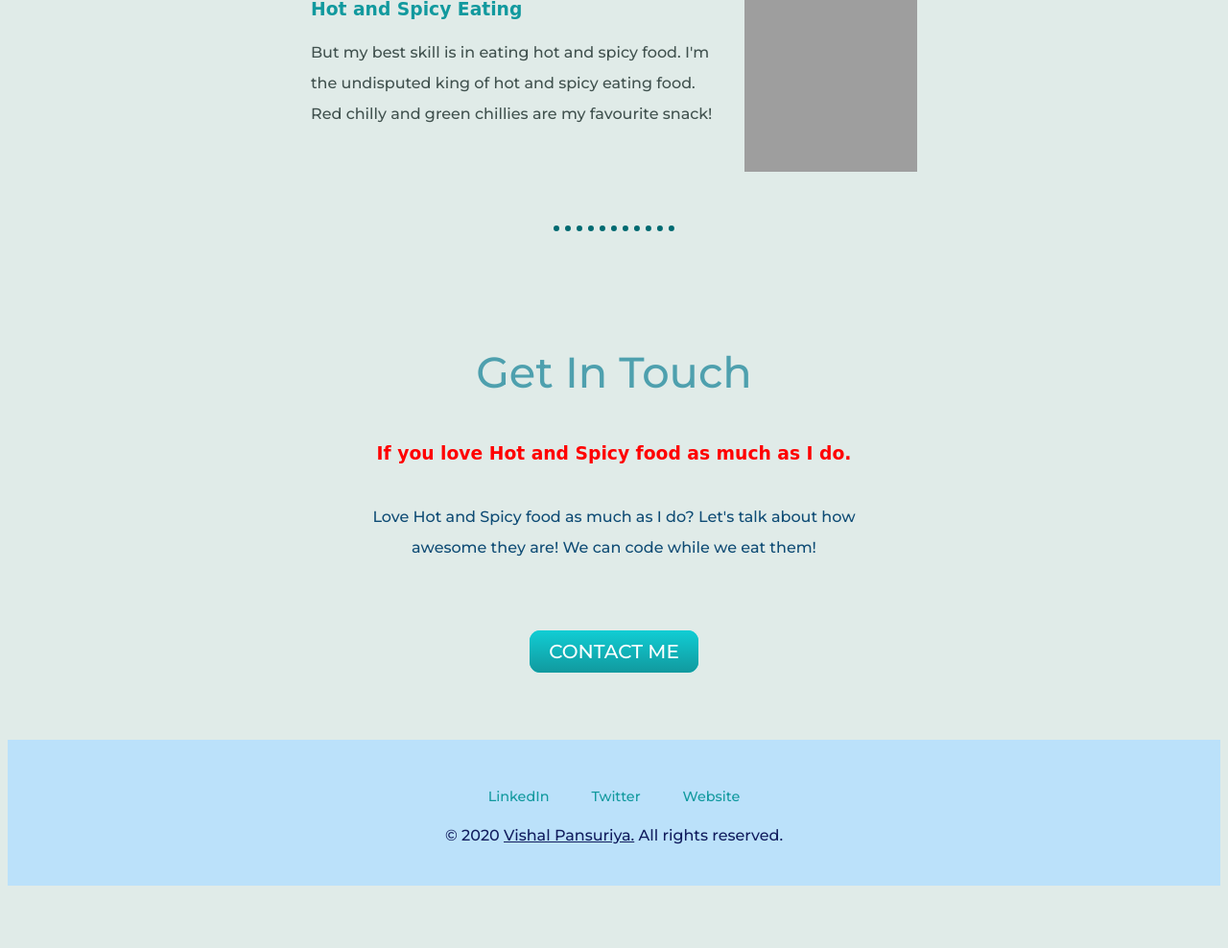
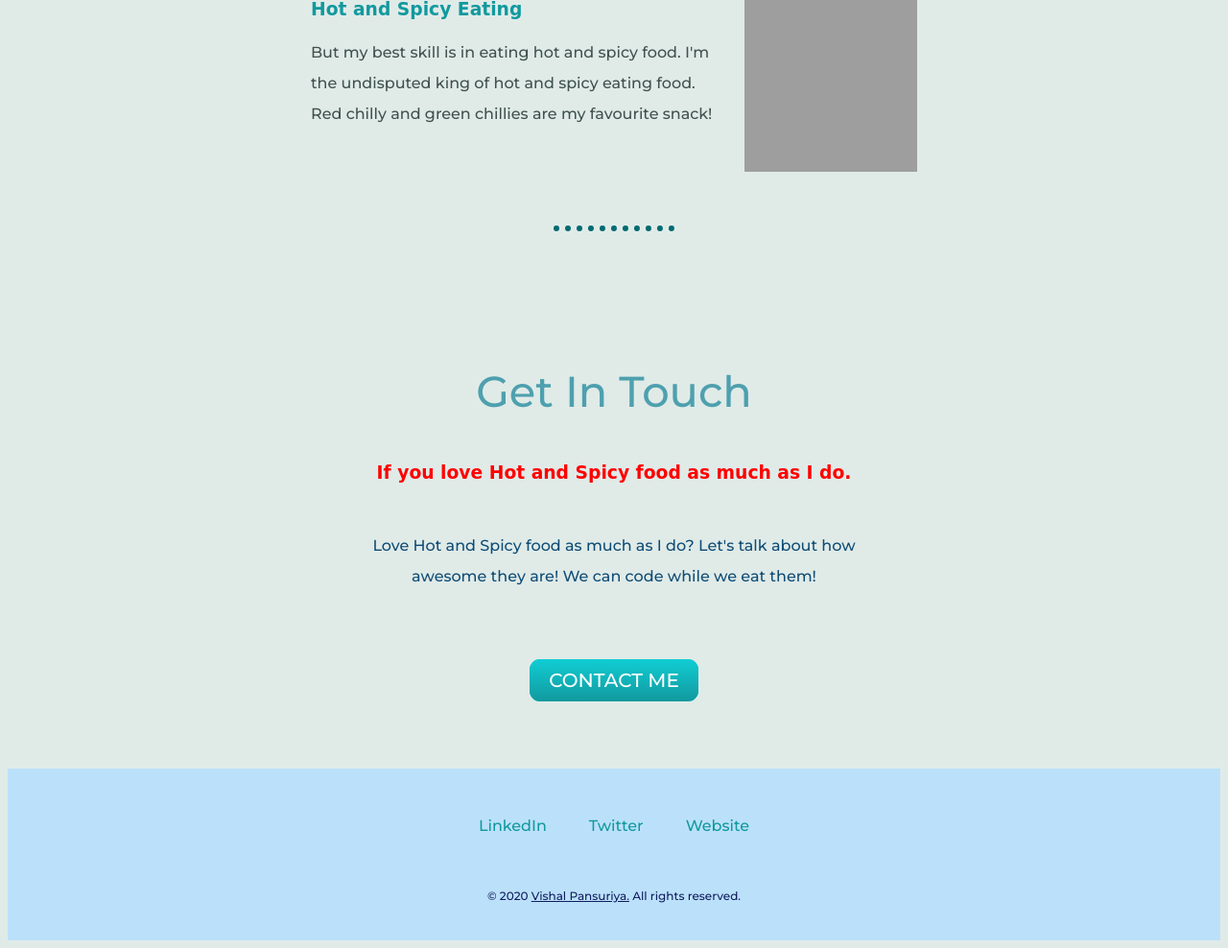
Before and after one commit to VishalP130821/new_cv, a PHP site: page / in a window 1280 px wide. Shown: the part 2204-3192 px from the top of the page at 96% size. Before the commit the page ends 3127 px from the top, so only its background shows below. Run offline with PHP 8.4, Linux system fonts and the light colour scheme; some web fonts are replaced; grey boxes are pictures that could not be loaded.

Commit message:
Update styles.css

```diff
--- a/styles.css
+++ b/styles.css
@@ -38,7 +38,7 @@ p {
 }
 
 a:hover {
-  color: #cdb30c;
+  color: #f37121;
 }
 
 .A_programmer {
@@ -90,6 +90,8 @@ a:hover {
 
 .copyright-info {
   color: #111d5e;
+  font-size: 0.75rem;
+  padding: 40px 0 2px;
 }
 .my-image {
   padding-top: 40px;
@@ -129,11 +131,15 @@ a:hover {
 }
 
 .footer-link {
-  font-size: 90%;
+  font-size: 100%;
   color: #11999E;
   font-family: 'Montserrat', sans-serif;
   margin: 10px 20px;
   text-decoration: none;
+}
+
+.footer-link:hover{
+  color: #07031a;
 }
 
 .red-hot {
@@ -176,13 +182,13 @@ a:hover {
       font-family: 'Montserrat', sans-serif;
       font-size: 2.8rem;
       font-weight: normal;
-      padding-top: 20px;
+      padding-top: 40px;
       padding-bottom: 10px;
 }
 
 .get-in-touch-description{
   color: #0f4c75;
   width: 40%;
-  margin: 40px auto 80px;
+  margin: 50px auto 80px;
   line-height: 2;
 }
```
